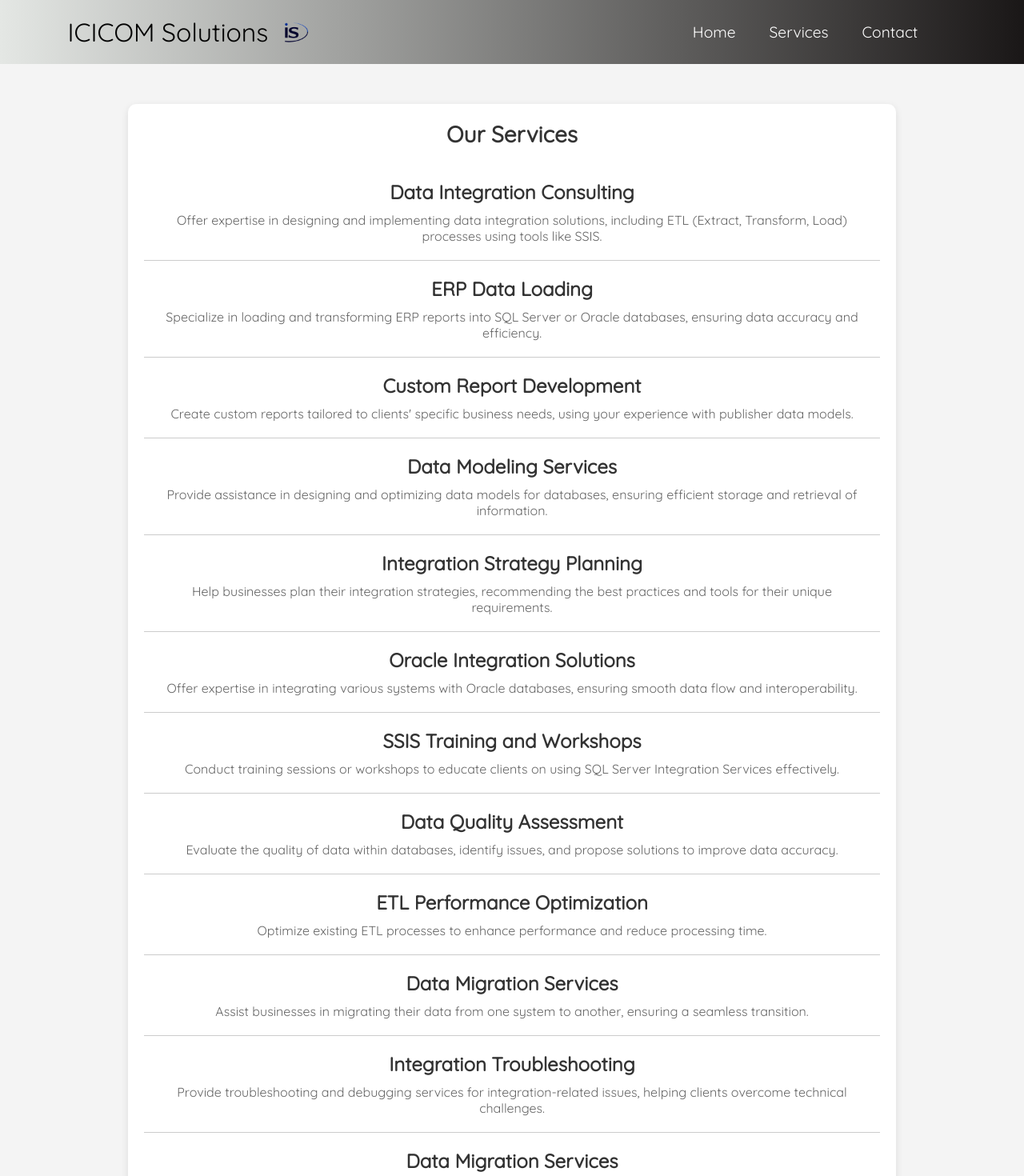
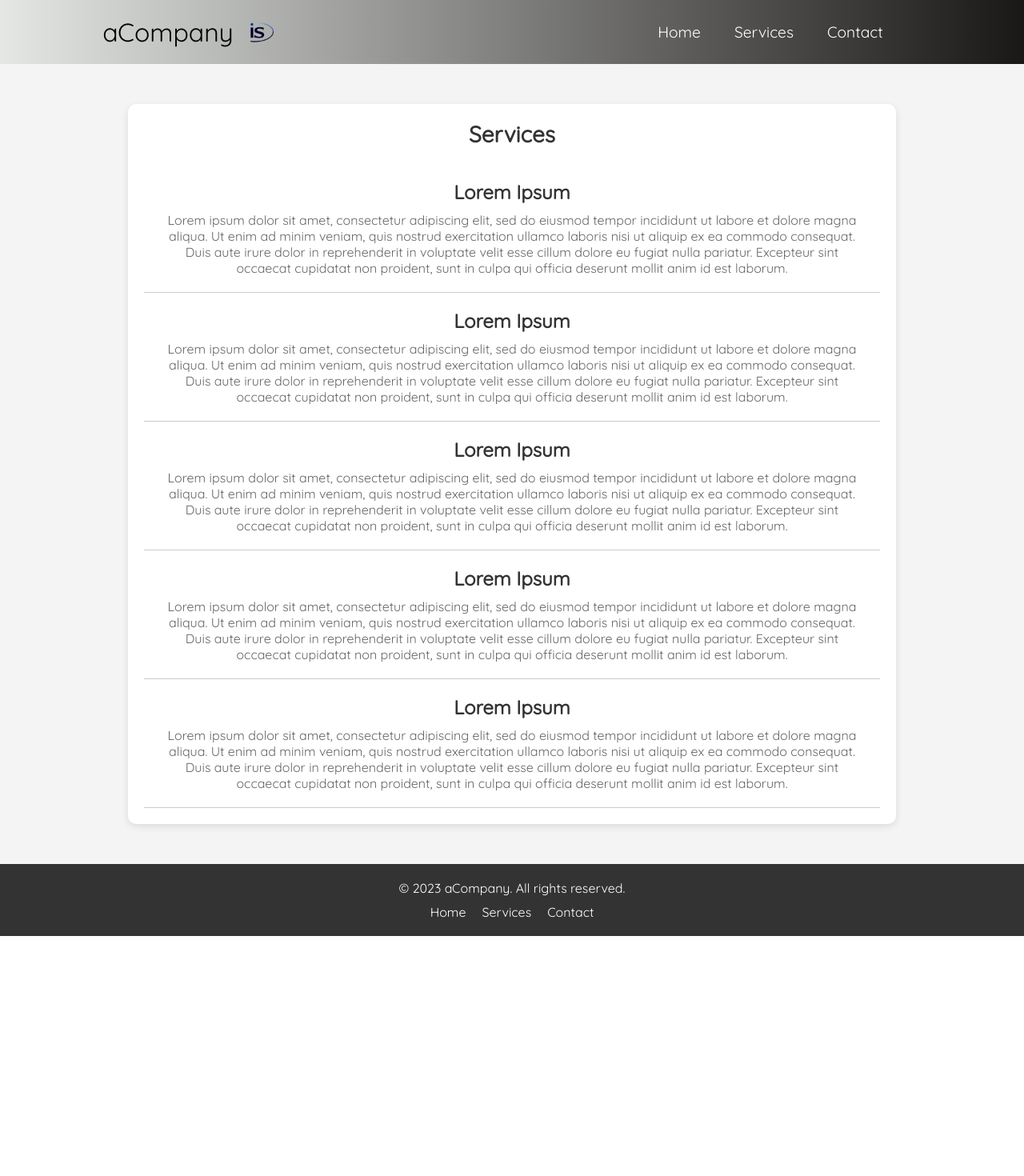
Before and after one commit to bla118/aCompany, a React (Create React App) app: page /Services in a window 1280 px wide. Shown: the top 1470 px of the page at 80% size. After the commit the page ends 1170 px from the top, so only its background shows below. Built offline with nearby package versions, Linux system fonts and the light colour scheme; a web font is replaced by a local one.

Commit message:
changed text and aCompany

```diff
--- a/src/components/Footer.js
+++ b/src/components/Footer.js
@@ -5,7 +5,7 @@
   return (
     <footer className='footer'>
       <div className='footer-content'>
-        <p>&copy; 2023 ICICOM Solutions. All rights reserved.</p>
+        <p>&copy; 2023 aCompany. All rights reserved.</p>
         <div className='footer-links'>
           <a href='/'>Home</a>
           <a href='/services'>Services</a>
--- a/src/components/Home.css
+++ b/src/components/Home.css
@@ -115,6 +115,11 @@
   transition: transform 0.3s;
 }
 
+.client-logo img {
+  width: 200px;
+  height: 200px;
+}
+
 .client-logo a:hover {
   transform: scale(1.1);
 }
--- a/src/components/Home.js
+++ b/src/components/Home.js
@@ -4,17 +4,17 @@
 
 const Home = () => {
     const companies = [
-        { name: 'Ballard Power', logo: 'Ballard_logo.png', website: 'https://www.ballard.com/'}
+        { name: 'aCompany', logo: 'IS_logo.png', website: '/'}
       ];
 
   return (
     <div className='home'>
       <section className='intro-container'>
         <div className='intro-content'>
-          <h2>Welcome to ICICOM Solutions</h2>
-          <h4>Unlocking Your Business Potential Through Expert ERP Consultation</h4>
+          <h2>Welcome to aCompany</h2>
+          <h4>Lorem Ipsum</h4>
           <p>
-            At ICICOM Solutions, we're dedicated to propelling your business forward with our top-tier ERP consultation services. With a wealth of experience and a deep understanding of Enterprise Resource Planning (ERP) systems, we're your trusted partner in optimizing your operations for peak efficiency and growth.
+          Lorem ipsum dolor sit amet, consectetur adipiscing elit, sed do eiusmod tempor incididunt ut labore et dolore magna aliqua. Ut enim ad minim veniam, quis nostrud exercitation ullamco laboris nisi ut aliquip ex ea commodo consequat. Duis aute irure dolor in reprehenderit in voluptate velit esse cillum dolore eu fugiat nulla pariatur. Excepteur sint occaecat cupidatat non proident, sunt in culpa qui officia deserunt mollit anim id est laborum.
           </p>
           <Link to="/services" className='cta-button'>Learn More</Link>
         </div>
@@ -25,22 +25,22 @@
       </section>
 
       <section className='benefits-container'>
-        <h3>Why Choose ICICOM Solutions?</h3>
+        <h3>Why Choose aCompany?</h3>
         <div className='benefits'>
           <div className='benefit'>
             <div className='benefit-icon'>🚀</div>
             <h4>Streamlined Processes</h4>
-            <p>Optimize your workflows and streamline business processes with our expert ERP solutions.</p>
+            <p>Lorem ipsum dolor sit amet, consectetur adipiscing elit, sed do eiusmod tempor incididunt ut labore et dolore magna aliqua.</p>
           </div>
           <div className='benefit'>
             <div className='benefit-icon'>🌐</div>
             <h4>Global Reach</h4>
-            <p>Navigate the complexities of global operations with confidence using our international ERP expertise.</p>
+            <p>Lorem ipsum dolor sit amet, consectetur adipiscing elit, sed do eiusmod tempor incididunt ut labore et dolore magna aliqua.</p>
           </div>
           <div className='benefit'>
             <div className='benefit-icon'>💡</div>
             <h4>Innovative Solutions</h4>
-            <p>Stay ahead of the curve with innovative ERP solutions tailored to your industry and needs.</p>
+            <p>Lorem ipsum dolor sit amet, consectetur adipiscing elit, sed do eiusmod tempor incididunt ut labore et dolore magna aliqua.</p>
           </div>
         </div>
       </section>
--- a/src/components/Navbar.js
+++ b/src/components/Navbar.js
@@ -22,7 +22,7 @@
       <nav className='navbar'>
         <div className='navbar-container'>
           <Link to='/' className='navbar-logo' onClick={handleScrollToTop}>
-            ICICOM Solutions <img className='logo' src={'IS_logo.png'} alt='Logo' />
+            aCompany <img className='logo' src={'IS_logo.png'} alt='Logo' />
           </Link>
           <div className='menu-icon' onClick={handleClick}>
             <i className={click ? 'fas fa-times' : 'fa-solid fa-bars'} />
--- a/src/components/Services.js
+++ b/src/components/Services.js
@@ -5,58 +5,26 @@
   return (
     <div className='services'>
       <section className='services-container'>
-        <h2>Our Services</h2>
+        <h2>Services</h2>
         <div className='service'>
-          <h3>Data Integration Consulting</h3>
-          <p>Offer expertise in designing and implementing data integration solutions, including ETL (Extract, Transform, Load) processes using tools like SSIS.</p>
+          <h3>Lorem Ipsum</h3>
+          <p>Lorem ipsum dolor sit amet, consectetur adipiscing elit, sed do eiusmod tempor incididunt ut labore et dolore magna aliqua. Ut enim ad minim veniam, quis nostrud exercitation ullamco laboris nisi ut aliquip ex ea commodo consequat. Duis aute irure dolor in reprehenderit in voluptate velit esse cillum dolore eu fugiat nulla pariatur. Excepteur sint occaecat cupidatat non proident, sunt in culpa qui officia deserunt mollit anim id est laborum.</p>
         </div>
         <div className='service'>
-          <h3>ERP Data Loading</h3>
-          <p>Specialize in loading and transforming ERP reports into SQL Server or Oracle databases, ensuring data accuracy and efficiency.</p>
+          <h3>Lorem Ipsum</h3>
+          <p>Lorem ipsum dolor sit amet, consectetur adipiscing elit, sed do eiusmod tempor incididunt ut labore et dolore magna aliqua. Ut enim ad minim veniam, quis nostrud exercitation ullamco laboris nisi ut aliquip ex ea commodo consequat. Duis aute irure dolor in reprehenderit in voluptate velit esse cillum dolore eu fugiat nulla pariatur. Excepteur sint occaecat cupidatat non proident, sunt in culpa qui officia deserunt mollit anim id est laborum.</p>
         </div>
         <div className='service'>
-          <h3>Custom Report Development</h3>
-          <p>Create custom reports tailored to clients' specific business needs, using your experience with publisher data models.</p>
+          <h3>Lorem Ipsum</h3>
+          <p>Lorem ipsum dolor sit amet, consectetur adipiscing elit, sed do eiusmod tempor incididunt ut labore et dolore magna aliqua. Ut enim ad minim veniam, quis nostrud exercitation ullamco laboris nisi ut aliquip ex ea commodo consequat. Duis aute irure dolor in reprehenderit in voluptate velit esse cillum dolore eu fugiat nulla pariatur. Excepteur sint occaecat cupidatat non proident, sunt in culpa qui officia deserunt mollit anim id est laborum.</p>
         </div>
         <div className='service'>
-          <h3>Data Modeling Services</h3>
-          <p>Provide assistance in designing and optimizing data models for databases, ensuring efficient storage and retrieval of information.</p>
+          <h3>Lorem Ipsum</h3>
+          <p>Lorem ipsum dolor sit amet, consectetur adipiscing elit, sed do eiusmod tempor incididunt ut labore et dolore magna aliqua. Ut enim ad minim veniam, quis nostrud exercitation ullamco laboris nisi ut aliquip ex ea commodo consequat. Duis aute irure dolor in reprehenderit in voluptate velit esse cillum dolore eu fugiat nulla pariatur. Excepteur sint occaecat cupidatat non proident, sunt in culpa qui officia deserunt mollit anim id est laborum.</p>
         </div>
         <div className='service'>
-          <h3>Integration Strategy Planning</h3>
-          <p>Help businesses plan their integration strategies, recommending the best practices and tools for their unique requirements.</p>
-        </div>
-        <div className='service'>
-          <h3>Oracle Integration Solutions</h3>
-          <p>Offer expertise in integrating various systems with Oracle databases, ensuring smooth data flow and interoperability.</p>
-        </div>
-        <div className='service'>
-          <h3>SSIS Training and Workshops</h3>
-          <p>Conduct training sessions or workshops to educate clients on using SQL Server Integration Services effectively.</p>
-        </div>
-        <div className='service'>
-          <h3>Data Quality Assessment</h3>
-          <p>Evaluate the quality of data within databases, identify issues, and propose solutions to improve data accuracy.</p>
-        </div>
-        <div className='service'>
-          <h3>ETL Performance Optimization</h3>
-          <p>Optimize existing ETL processes to enhance performance and reduce processing time.</p>
-        </div>
-        <div className='service'>
-          <h3>Data Migration Services</h3>
-          <p> Assist businesses in migrating their data from one system to another, ensuring a seamless transition.</p>
-        </div>
-        <div className='service'>
-          <h3>Integration Troubleshooting</h3>
-          <p> Provide troubleshooting and debugging services for integration-related issues, helping clients overcome technical challenges.</p>
-        </div>
-        <div className='service'>
-          <h3>Data Migration Services</h3>
-          <p> Assist businesses in migrating their data from one system to another, ensuring a seamless transition.</p>
-        </div>
-        <div className='service'>
-          <h3>Data Governance Consultation</h3>
-          <p>  Advise clients on data governance best practices, ensuring compliance, security, and data management.</p>
+          <h3>Lorem Ipsum</h3>
+          <p>Lorem ipsum dolor sit amet, consectetur adipiscing elit, sed do eiusmod tempor incididunt ut labore et dolore magna aliqua. Ut enim ad minim veniam, quis nostrud exercitation ullamco laboris nisi ut aliquip ex ea commodo consequat. Duis aute irure dolor in reprehenderit in voluptate velit esse cillum dolore eu fugiat nulla pariatur. Excepteur sint occaecat cupidatat non proident, sunt in culpa qui officia deserunt mollit anim id est laborum.</p>
         </div>
       </section>
     </div>
```
Also changed, not shown: 1 other file (tests, documents, lock files or other folders).
